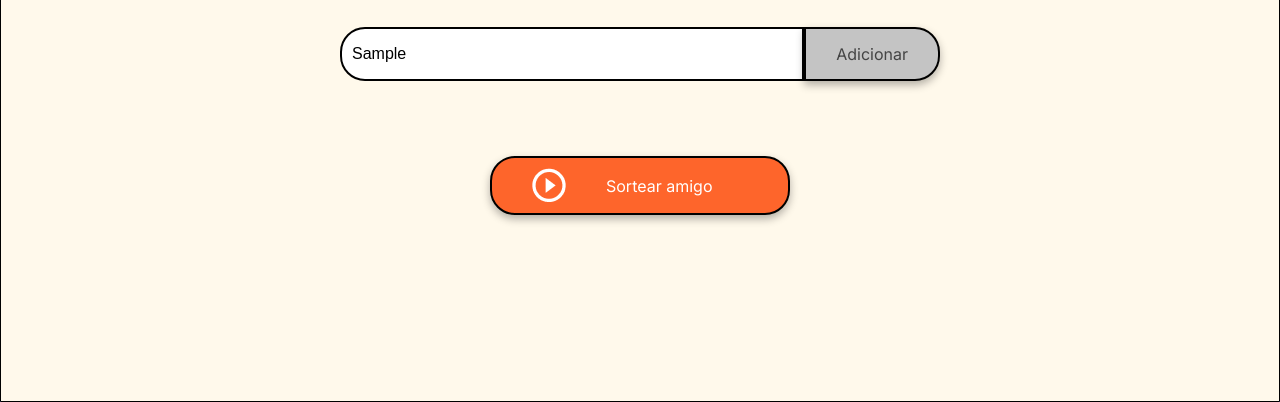
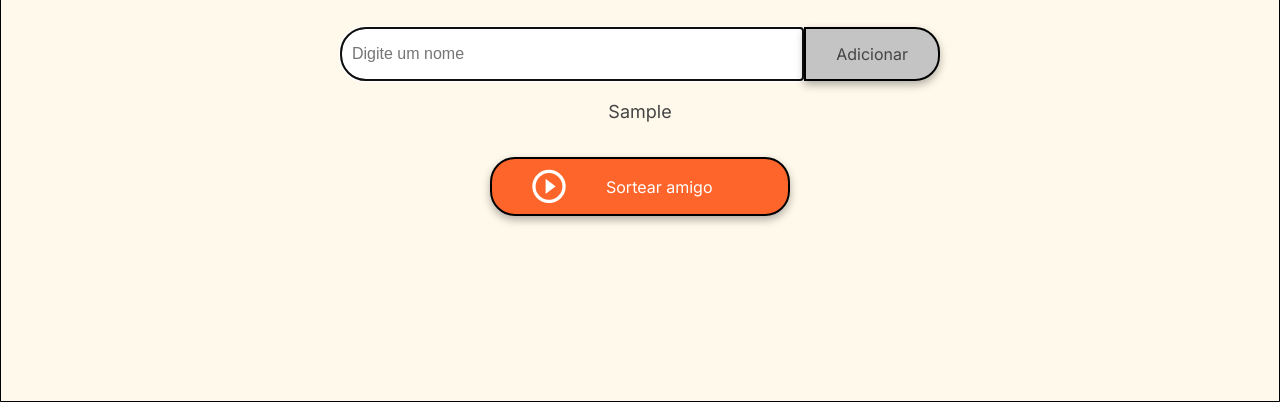
Before and after one commit to mfacastro/sorteio-amigo-secreto, a plain HTML site: page index.html in a window 1280 px wide. Both pictures are taken after typing "Sample" into the empty fields and a click on the button "Adicionar". Shown: the part 398-800 px from the top of the page. Drawn offline with Linux system fonts and the light colour scheme.

Commit message:
Criação do código Javascript

```diff
--- a/app.js
+++ b/app.js
@@ -1 +1,49 @@
 //O principal objetivo deste desafio é fortalecer suas habilidades em lógica de programação. Aqui você deverá desenvolver a lógica para resolver o problema.
+// Array para armazenar os nomes
+let amigos = [];
+
+// Função para adicionar um amigo à lista
+function adicionarAmigo() {
+    const input = document.getElementById('amigo');
+    const nome = input.value.trim();
+
+    if (nome !== '') {
+        amigos.push(nome);
+        atualizarLista();
+        input.value = ''; // Limpa o campo
+        input.focus(); // Mantém o foco no input
+    }
+}
+
+// Função para atualizar a lista de amigos na tela
+function atualizarLista() {
+    const lista = document.getElementById('listaAmigos');
+    lista.innerHTML = ''; // Limpa a lista atual
+
+    amigos.forEach((nome) => {
+        const li = document.createElement('li');
+        li.textContent = nome;
+        lista.appendChild(li);
+    });
+}
+
+// Função para sortear um amigo
+function sortearAmigo() {
+    const resultado = document.getElementById('resultado');
+
+    if (amigos.length === 0) {
+        resultado.textContent = 'Adicione pelo menos um amigo para sortear!';
+        return;
+    }
+
+    const indiceSorteado = Math.floor(Math.random() * amigos.length);
+    const amigoSorteado = amigos[indiceSorteado];
+    resultado.textContent = `Amigo sorteado: ${amigoSorteado}`;
+}
+
+// Adicionar amigo ao pressionar Enter
+document.getElementById('amigo').addEventListener('keypress', function(e) {
+    if (e.key === 'Enter') {
+        adicionarAmigo();
+    }
+});
--- a/index.html
+++ b/index.html
@@ -24,8 +24,8 @@
                 <button class="button-add" onclick="adicionarAmigo()">Adicionar</button>
             </div>
 
-            <ul id="listaAmigos" class="name-list" aria-labelledby="listaAmigos" role="list"></ul>
-            <ul id="resultado" class="result-list" aria-live="polite"></ul>
+            <ul id="listaAmigos" class="name-list" role="list"></ul>
+            <div id="resultado" class="result-list" aria-live="polite"></div>
 
             <div class="button-container">
                 <button class="button-draw" onclick="sortearAmigo()" aria-label="Sortear amigo secreto">
```
